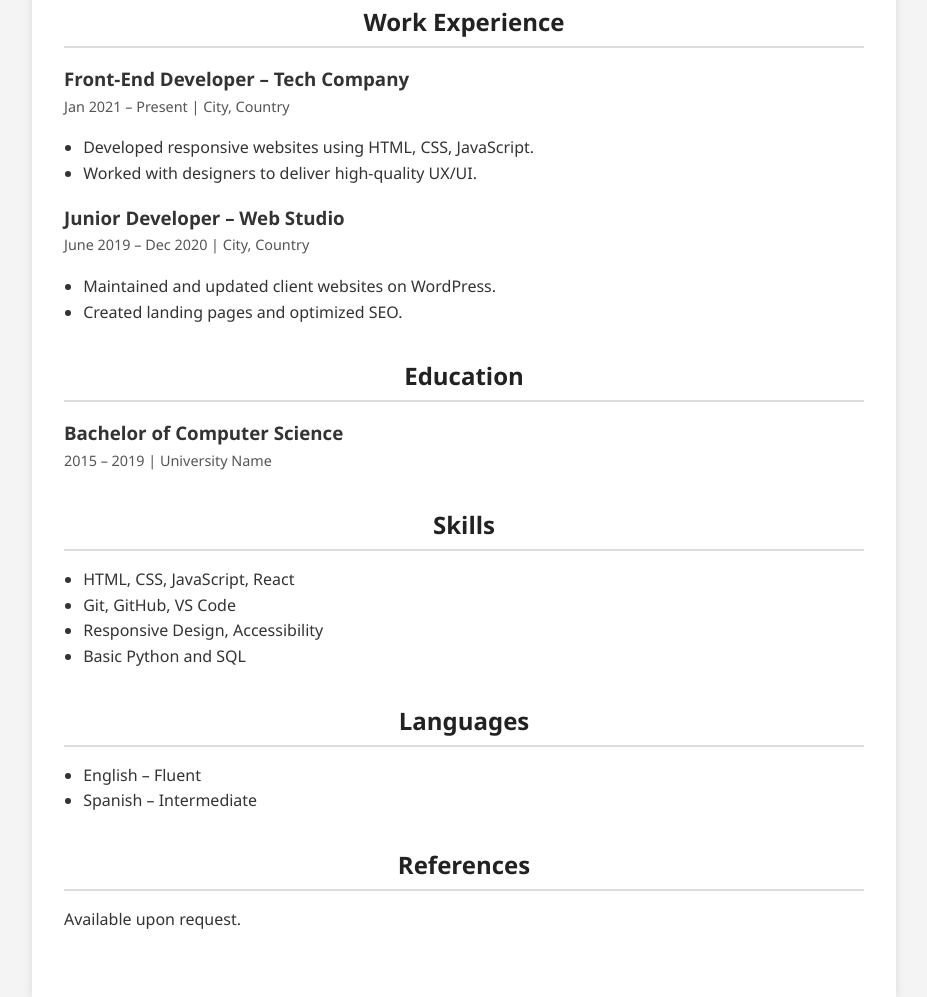
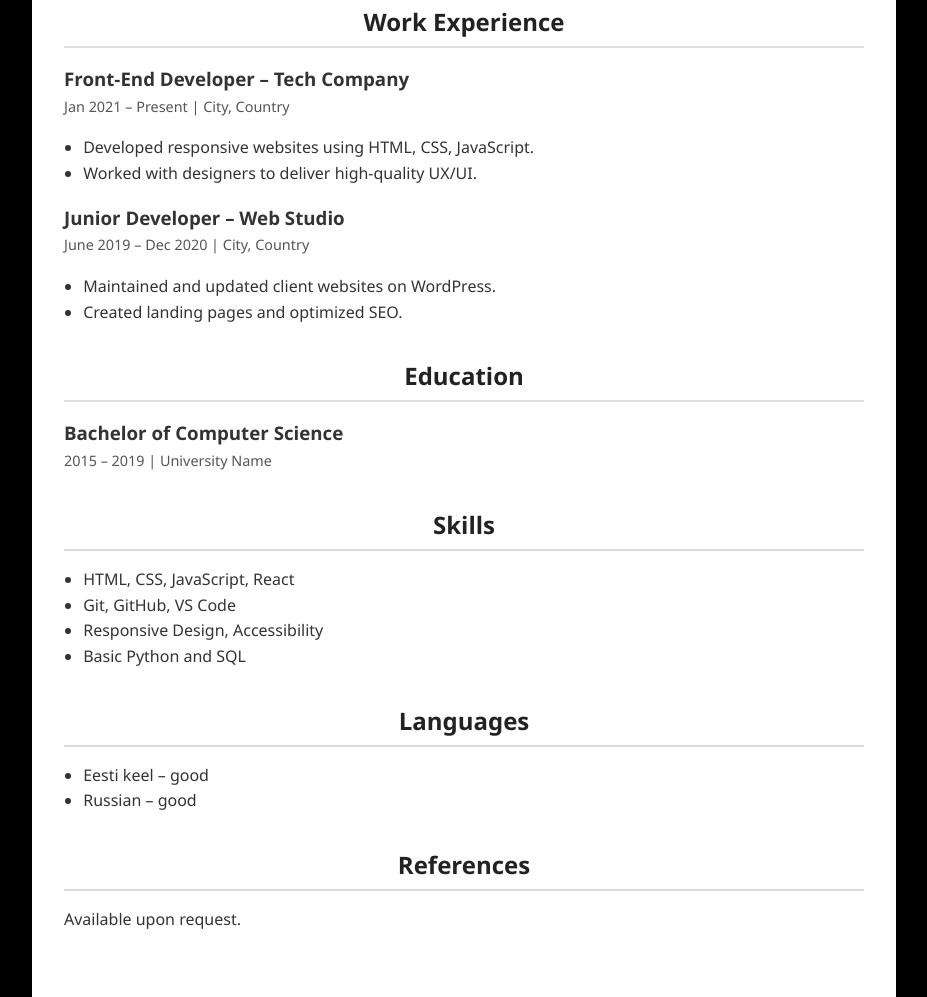
Before and after one commit to m0LTEX/m0LTEX.github.io, a plain HTML site: page index.html in a window 1280 px wide. Shown: the part 679-1676 px from the top of the page, without its empty margins (176-1103 px from the left). Drawn offline with Linux system fonts and the light colour scheme.

Commit message:
ars tsmo

```diff
--- a/index.html
+++ b/index.html
@@ -7,7 +7,7 @@
   <style>
     body {
       font-family: "Segoe UI", Tahoma, Geneva, Verdana, sans-serif;
-      background-color: #f4f4f4;
+      background-color: #000000;
       color: #333;
       line-height: 1.6;
       margin: 0;
@@ -187,8 +187,8 @@
     <div class="section">
       <h2>Languages</h2>
       <ul>
-        <li>English – Fluent</li>
-        <li>Spanish – Intermediate</li>
+        <li>Eesti keel – good</li>
+        <li>Russian – good</li>
       </ul>
     </div>
 
```
